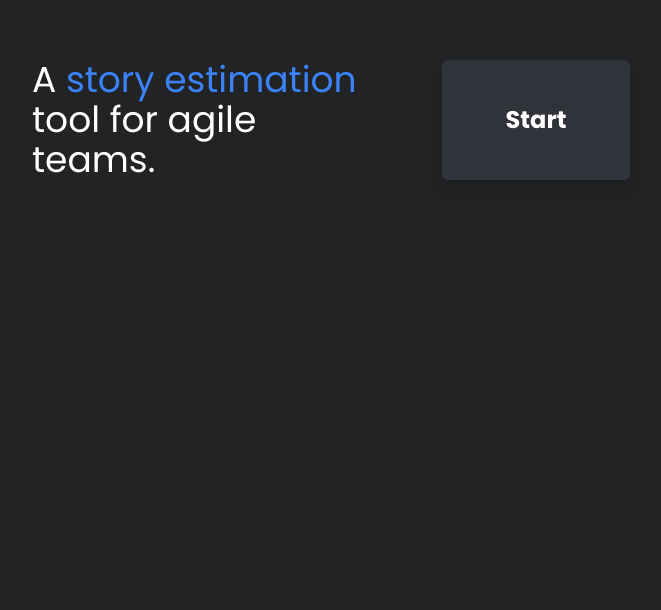
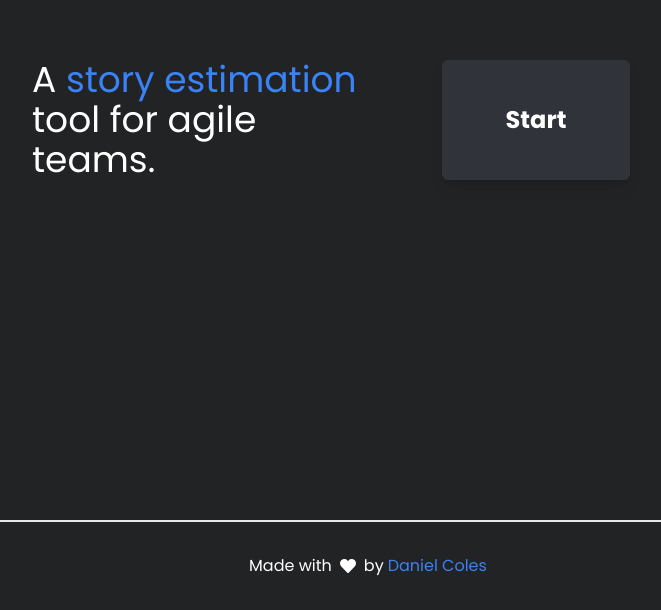
Before and after one commit to dprcoles/story-estimator, a React (Create React App) app in the folder web/: page / in a window 1280 px wide. Shown: the part 288-898 px from the top of the page, without its empty margins (272-933 px from the left). Before the commit the page ends 808 px from the top, so only its background shows below. Built offline with nearby package versions, Linux system fonts and the light colour scheme.

Commit message:
:sparkles:  add page footer

```diff
--- /dev/null
+++ b/web/src/components/Footer/index.tsx
@@ -0,0 +1,24 @@
+import React from "react";
+import { FaHeart } from "react-icons/fa";
+
+const Footer: React.FC = () => {
+  return (
+    <div className="border-t-2 border-gray-200 dark:border-gray-700">
+      <div className="max-w-4xl mb-2 md:mb-8 mx-auto">
+        <div className="flex py-8 align-middle items-center justify-center">
+          Made with <FaHeart className="mx-2" /> by{" "}
+          <a
+            href="https://github.com/dcolesDEV"
+            target="_blank"
+            rel="noreferrer"
+            className="text-blue-500 hover:text-blue-300 ml-1"
+          >
+            Daniel Coles
+          </a>
+        </div>
+      </div>
+    </div>
+  );
+};
+
+export default Footer;
--- a/web/src/components/Wrapper/index.tsx
+++ b/web/src/components/Wrapper/index.tsx
@@ -1,5 +1,6 @@
 import React from "react";
 import { motion } from "framer-motion";
+import Footer from "../Footer";
 
 interface WrapperProps {
   children?: React.ReactNode;
@@ -11,6 +12,7 @@ const Wrapper: React.FC<WrapperProps> = ({ children }) => {
       <motion.div initial="initial" animate="animate" exit={{ opacity: 0 }}>
         <main>{children}</main>
       </motion.div>
+      <Footer />
     </div>
   );
 };
```
